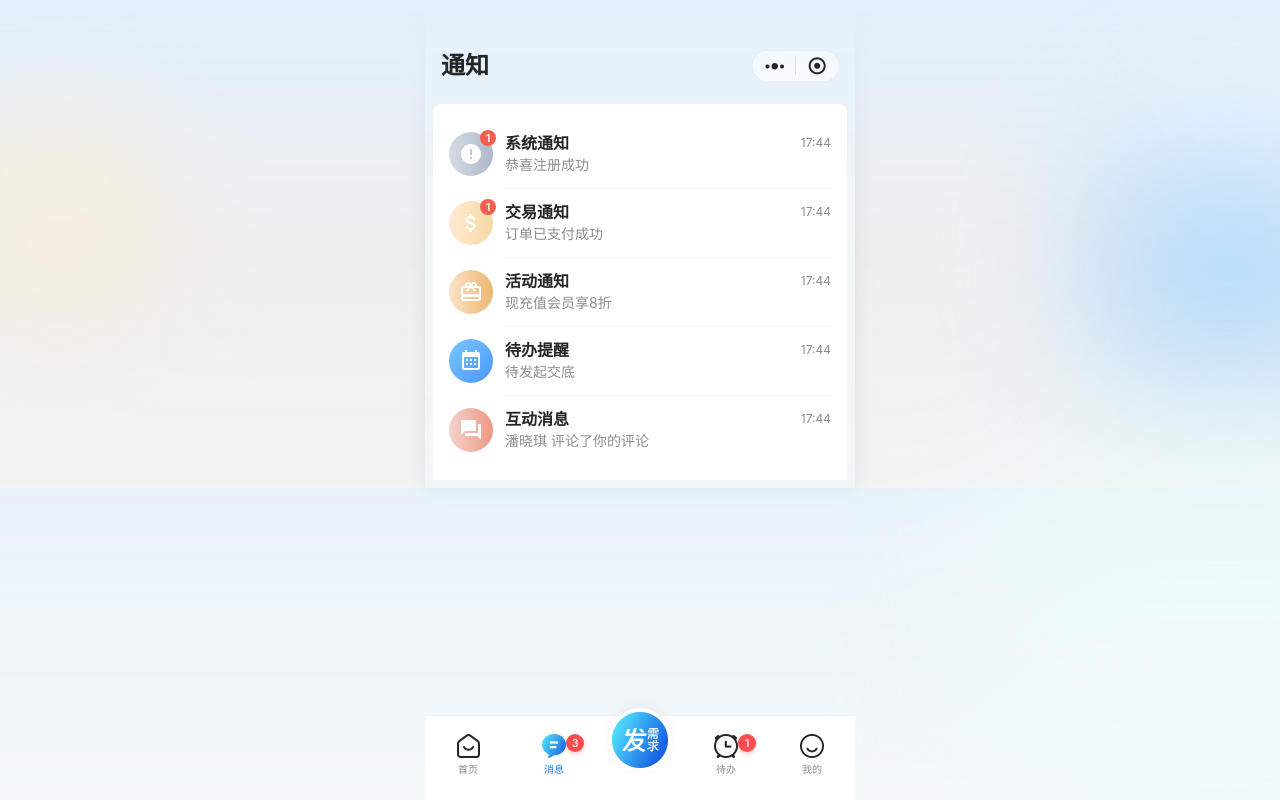
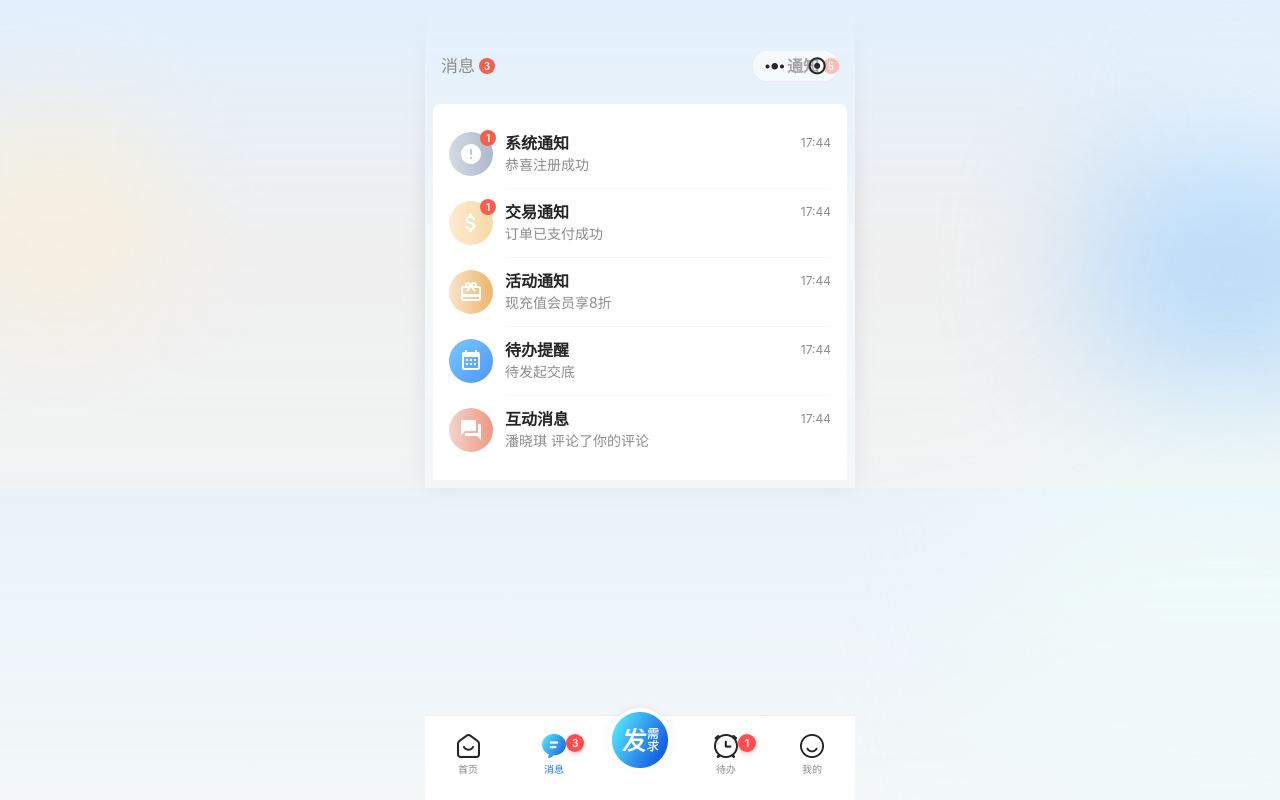
Before and after one commit to crowI9/fabu, a Vue app: page /notification in a window 1280 px wide. Built offline with nearby package versions, Linux system fonts and the light colour scheme.

Commit message:
通知页面添加消息/通知 tab切换

```diff
--- a/src/views/Notification.vue
+++ b/src/views/Notification.vue
@@ -11,12 +11,17 @@
     <!-- 顶部导航栏 -->
     <div class="nav-header">
       <div class="header-row">
-        <div class="nav-left">
-          <h1 class="page-title">通知</h1>
+        <div class="title-with-badge" @click="goToMessage">
+          <h1 class="main-title">消息</h1>
+          <span class="tab-badge" v-if="messageUnreadCount > 0">{{ messageUnreadCount }}</span>
         </div>
-        <div class="nav-actions">
-          <img src="/images/icon/capsule-btn.png" alt="更多" class="capsule-btn">
+        <div class="title-with-badge active">
+          <span class="notification-title">通知</span>
+          <span class="tab-badge" v-if="notificationUnreadCount > 0">{{ notificationUnreadCount }}</span>
         </div>
+      </div>
+      <div class="nav-actions">
+        <img src="/images/icon/capsule-btn.png" alt="更多" class="capsule-btn">
       </div>
     </div>
 
@@ -131,10 +136,16 @@ const router = useRouter()
 
 const systemUnread = ref(1)
 const transactionUnread = ref(1)
+const messageUnreadCount = ref(3)
+const notificationUnreadCount = ref(5)
 
 const goToDetail = (type) => {
   console.log('查看通知详情:', type)
   // router.push(`/notification/${type}`)
+}
+
+const goToMessage = () => {
+  router.push('/message')
 }
 </script>
 
@@ -224,21 +235,49 @@ const goToDetail = (type) => {
   height: 100%;
 }
 
-.nav-left {
+.title-with-badge {
   display: flex;
   align-items: center;
+  gap: 4px;
+  cursor: pointer;
 }
 
-.page-title {
+.main-title {
+  font-family: 'PingFang SC', -apple-system, sans-serif;
+  font-size: 17px;
+  font-weight: 400;
+  color: #8C8C8C;
+  line-height: 22px;
+  margin: 0;
+}
+
+.notification-title {
+  font-family: 'PingFang SC', -apple-system, sans-serif;
   font-size: 24px;
-  font-family: 'PingFang SC', -apple-system, sans-serif;
   font-weight: 600;
   color: #262626;
   line-height: 30px;
-  margin: 0;
+}
+
+.tab-badge {
+  min-width: 16px;
+  height: 16px;
+  padding: 0 4px;
+  background: #F55F4E;
+  border-radius: 8px;
+  font-family: 'PingFang SC', -apple-system, sans-serif;
+  font-size: 10px;
+  font-weight: 600;
+  color: white;
+  line-height: 16px;
+  text-align: center;
 }
 
 .nav-actions {
+  position: absolute;
+  right: 16px;
+  top: 50%;
+  transform: translateY(-50%);
   display: flex;
   align-items: center;
 }
```
